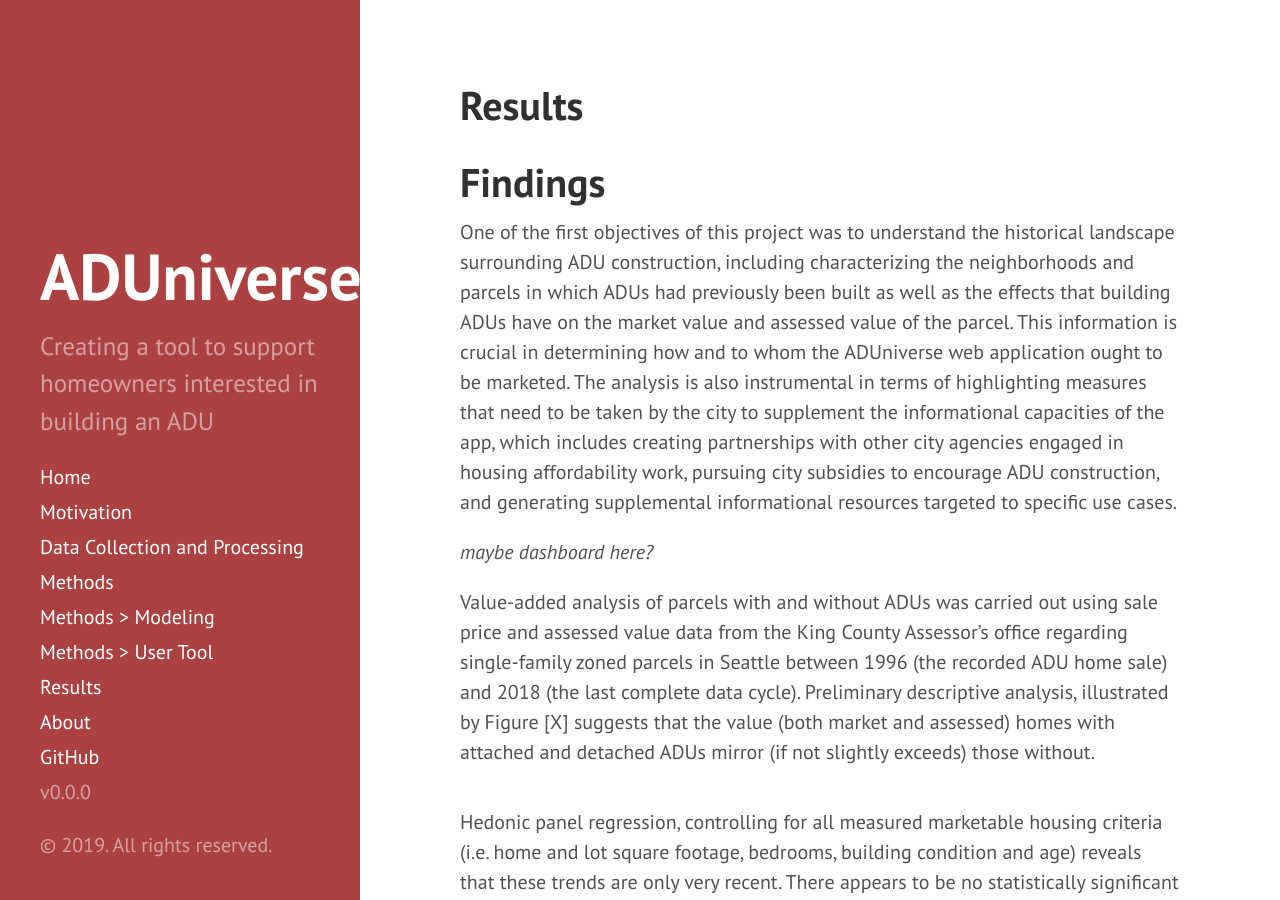
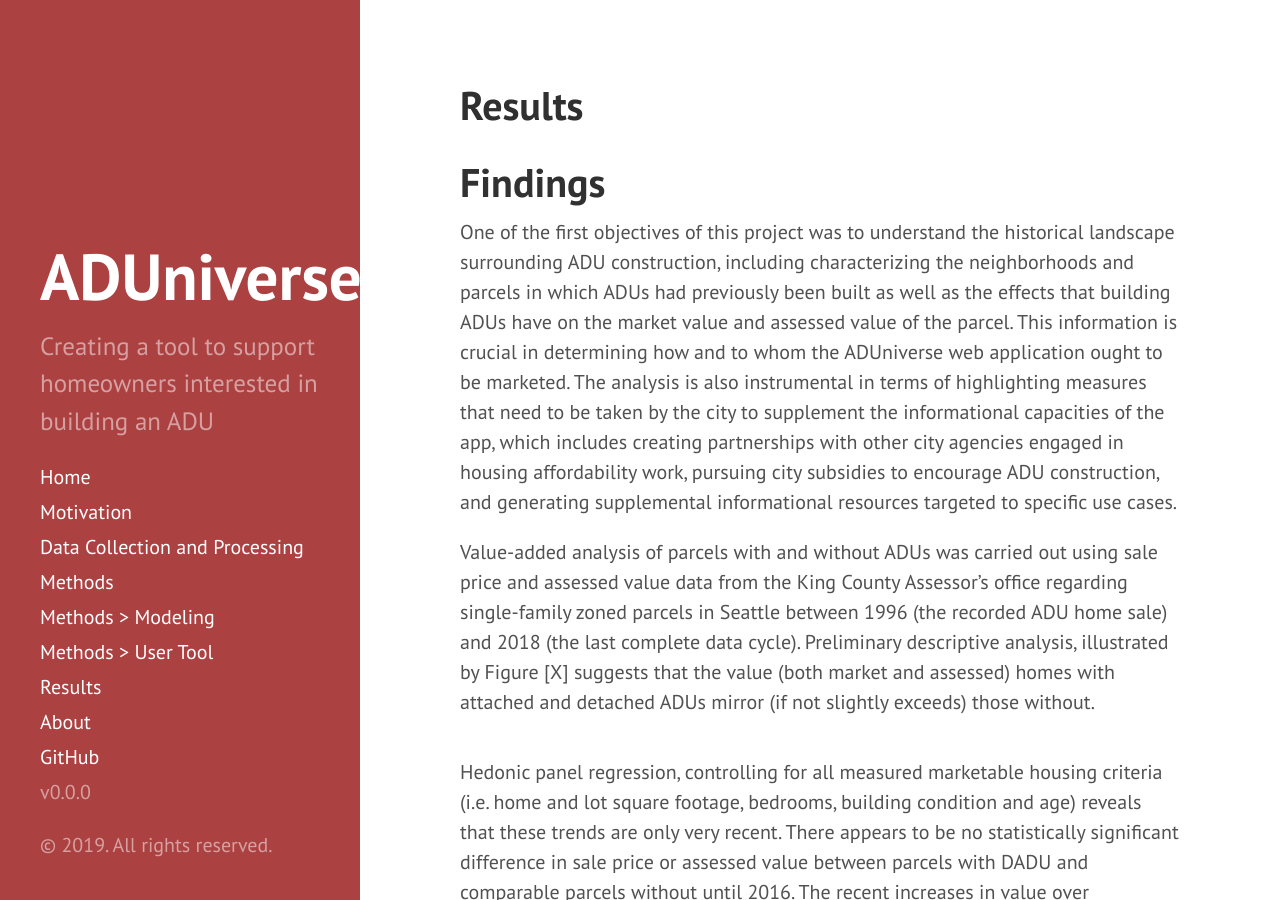
Before and after one commit to uwescience/ADUniverse, a Jekyll site: the page built from results.md, in a window 1280 px wide and 900 px high. Built offline with Jekyll 4.4.1, drawn with Linux system fonts in a browser that asks for light colours.

Commit message:
Update results.md

```diff
--- a/results.md
+++ b/results.md
@@ -6,8 +6,6 @@ title: Results
 # Findings
 
 One of the first objectives of this project was to understand the historical landscape surrounding ADU construction, including characterizing the neighborhoods and parcels in which ADUs had previously been built as well as the effects that building ADUs have on the market value and assessed value of the parcel.  This information is crucial in determining how and to whom the ADUniverse web application ought to be marketed.  The analysis is also instrumental in terms of highlighting measures that need to be taken by the city to supplement the informational capacities of the app, which includes creating partnerships with other city agencies engaged in housing affordability work, pursuing city subsidies to encourage ADU construction, and generating supplemental informational resources targeted to specific use cases.
-
-_maybe dashboard here?_
 
 Value-added analysis of parcels with and without ADUs was carried out using sale price and assessed value data from the King County Assessor’s office regarding single-family zoned parcels in Seattle between 1996 (the recorded ADU home sale) and 2018 (the last complete data cycle).  Preliminary descriptive analysis, illustrated by Figure [X] suggests that the value (both market and assessed) homes with attached and detached ADUs mirror (if not slightly exceeds) those  without.
 
```
